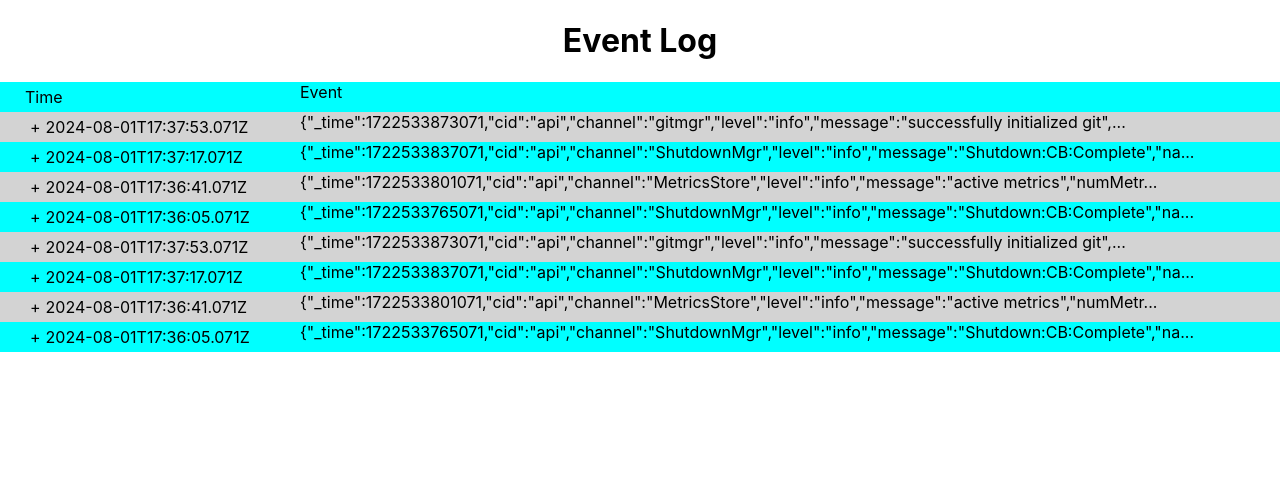
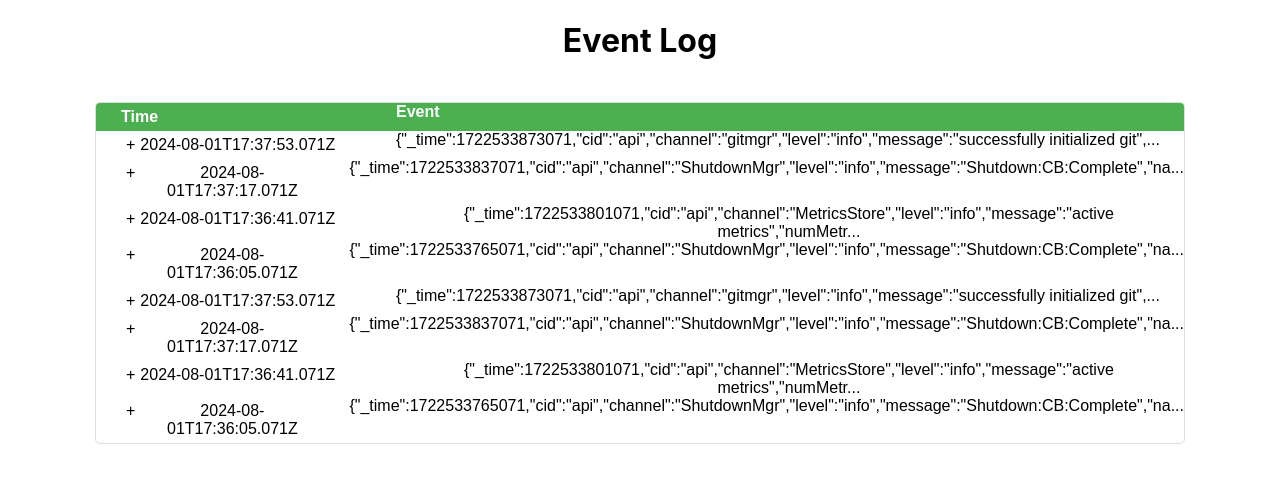
Before and after one commit to jrenee42/jill-cribl-test, a React (Create React App) app: page / in a window 1280 px wide. Shown: the top 482 px of the page. Built offline with nearby package versions, Linux system fonts and the light colour scheme.

Commit message:
working on refining css

```diff
--- a/src/StreamedList.css
+++ b/src/StreamedList.css
@@ -6,14 +6,6 @@
 .detailLine {
     display: flex;
     flex-direction: column;
-}
-
-.tableLine:nth-child(odd) {
-    background-color: aqua;
-}
-
-.tableLine:nth-child(even) {
-    background-color: lightgrey;
 }
 
 .tableLine .time {
@@ -41,3 +33,67 @@
     color: magenta;
     cursor: pointer;
 }
+.main-container {
+    display: flex;
+    flex-direction: column;
+    justify-content: center;
+    align-items: center;
+}
+
+.table-container {
+    width: 85%;
+    border-collapse: collapse;
+    font-family: Arial, sans-serif;
+    font-size: 16px;
+    margin: 20px 0;
+    border: 1px solid #ddd;
+    border-radius: 5px;
+    overflow: hidden;
+}
+
+.table-row {
+    display: flex;
+    border-bottom: 1px solid #ddd;
+    padding: 8px 0;
+}
+
+.table-row:nth-child(even) {
+    background-color: #f9f9f9;
+}
+
+.table-row:last-child {
+    border-bottom: none;
+}
+
+.table-header {
+    background-color: #4CAF50;
+    color: white;
+    font-weight: bold;
+}
+
+.table-cell {
+    flex: 1;
+    padding: 12px;
+    text-align: left;
+}
+
+.table-cell:first-child {
+    padding-left: 16px;
+}
+
+.table-cell:last-child {
+    padding-right: 16px;
+}
+
+.table-header .table-cell {
+    padding: 16px;
+    text-align: center;
+}
+
+.table-row .table-cell {
+    padding: 12px;
+}
+
+.table-container .table-row:hover {
+    background-color: #f1f1f1;
+}
--- a/src/StreamedList.tsx
+++ b/src/StreamedList.tsx
@@ -2,6 +2,7 @@ import * as React from 'react';
 import { useState, useEffect, useCallback } from "react";
 import ListItem from "./ListItem";
 import './StreamedList.css';
+import classNames from "classnames";
 
 const realFetchUrl = "https://s3.amazonaws.com/io.cribl.c021.takehome/cribl.log";
 const fetchUrl = './testData.json';
@@ -94,11 +95,12 @@ const StreamedList: React.FC = () => {
 
 
     console.log("displaying....");
+    const headerClass = classNames('table-header', 'tableLine');
     return (
-        <div>
+        <div className='main-container'>
             <h1>Event Log</h1>
-            <div>
-                <div className="tableLine">
+            <div className='table-container'>
+                <div className={headerClass}>
                     <div className='time'> Time </div>
                     <div> Event </div>
                 </div>
```
